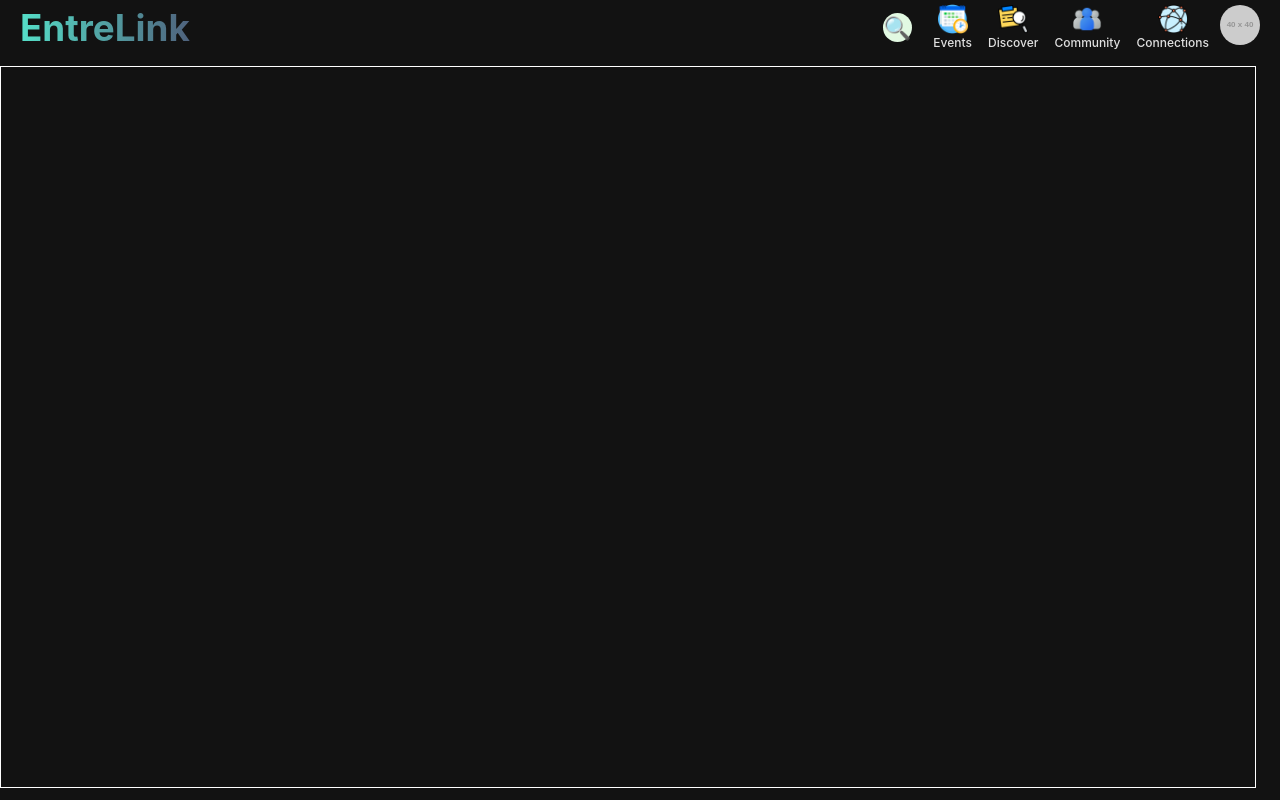
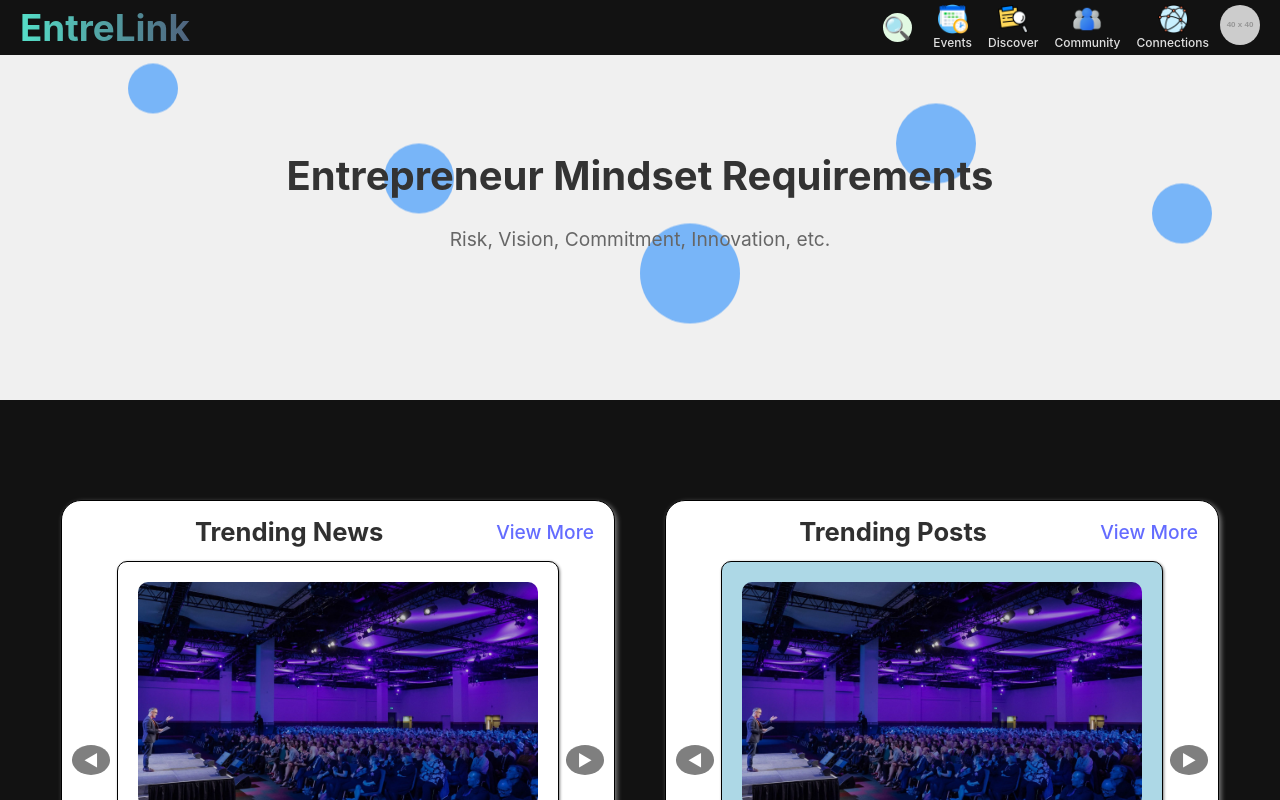
Before and after one commit to AnasFaaiz/EntreLink, a React (Vite) app in the folder client/: page /EntreLink/homepage in a window 1280 px wide. Shown: the top 800 px of the page. Built offline with nearby package versions, Linux system fonts and the light colour scheme.

Commit message:
testing herosection

```diff
--- a/client/src/components/HomePage/HomePage-Main.jsx
+++ b/client/src/components/HomePage/HomePage-Main.jsx
@@ -1,20 +1,25 @@
-import React, { useState } from 'react';
-import { useNavigate } from 'react-router-dom';
-// import "../App.css";
+import React from 'react';
 import Navbar from "../Navbar";
 import DiscoverComponent from './DiscoverComponent';
+import './herosection.css'
 
 const HomePage = () => {
   return (
     <div className='main-page'>
       <Navbar />
       <div className="main-content" style={styles.mainContent}>
-              <div className="HeroSection" style={styles.heroSection}>
-
+        <div className="hero-section">
+          <div className="bubble bubble1"></div>
+          <div className="bubble bubble2"></div>
+          <div className="bubble bubble3"></div>
+          <div className="bubble bubble4"></div>
+          <div className="bubble bubble5"></div>
+          <div className="hero-text">
+            <h1>Entrepreneur Mindset Requirements</h1>
+            <p>Risk, Vision, Commitment, Innovation, etc.</p>
           </div>
-              <div>
+        </div>
         <DiscoverComponent />
-              </div>
         <div className="PartnerSection" style={styles.sponser}>
           <h2 style={styles.Title}>Our Trusted Partners</h2>
           <div className="PartnerLogos" style={styles.sponserLogos}>
@@ -34,7 +39,6 @@ const HomePage = () => {
         <div className="FooterSection" style={styles.footer}>
           <h2>Footer</h2>
         </div>
-
       </div>
     </div>
   );
@@ -48,14 +52,6 @@ const styles = {
     justifyContent: 'center',
     alignItems: 'center',
     margin: '0 auto',
-  },
-  heroSection: {
-    maxWidth: '100vw',
-    width: '98%',
-    height: '90%',
-    border: '1px solid white',
-    position: 'relative',
-    top: '8.3%',
   },
   Title: {
     fontSize: '24',
@@ -80,7 +76,6 @@ const styles = {
     border: '1px solid transparent ',
     borderRadius: '10px',
     backgroundColor: 'rgba(245, 245, 245, 0.27)',
-    // filter: 'blur(1px)',
     boxShadow: '0 4px 8px rgba(0, 0, 0, 0.1)',
   },
   footer: {
@@ -88,7 +83,7 @@ const styles = {
     color: 'white',
     position: 'relative',
     top: '10%',
-
   },
 };
+
 export default HomePage;
--- /dev/null
+++ b/client/src/components/HomePage/herosection.css
@@ -0,0 +1,80 @@
+.hero-section {
+    position: relative;
+    width: 100%;
+    height: 50vh;
+    background: #f0f0f0;
+    overflow: hidden;
+    display: flex;
+    justify-content: center;
+    align-items: center;
+    text-align: center;
+  }
+
+  .bubble {
+    position: absolute;
+    border-radius: 50%;
+    background: rgba(0, 123, 255, 0.5);
+    animation: move 10s infinite;
+  }
+
+  .bubble1 {
+    width: 50px;
+    height: 50px;
+    top: 20%;
+    left: 10%;
+  }
+
+  .bubble2 {
+    width: 70px;
+    height: 70px;
+    top: 40%;
+    left: 30%;
+  }
+
+  .bubble3 {
+    width: 100px;
+    height: 100px;
+    top: 60%;
+    left: 50%;
+  }
+
+  .bubble4 {
+    width: 80px;
+    height: 80px;
+    top: 30%;
+    left: 70%;
+  }
+
+  .bubble5 {
+    width: 60px;
+    height: 60px;
+    top: 50%;
+    left: 90%;
+  }
+
+  @keyframes move {
+    0% {
+      transform: translateY(0);
+    }
+    50% {
+      transform: translateY(-20px);
+    }
+    100% {
+      transform: translateY(0);
+    }
+  }
+
+  .hero-text {
+    position: relative;
+    z-index: 1;
+  }
+
+  .hero-text h1 {
+    font-size: 2.5rem;
+    color: #333;
+  }
+
+  .hero-text p {
+    font-size: 1.2rem;
+    color: #666;
+  }
```
Lines whose indentation alone changed are shown as unchanged.
